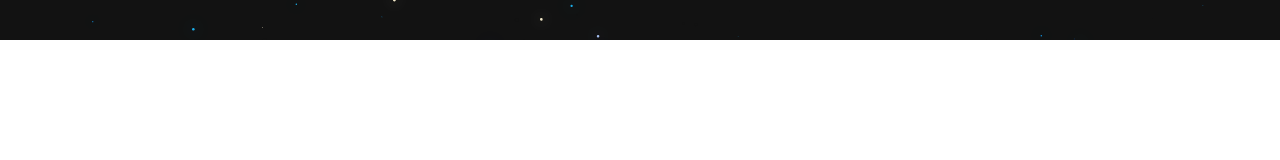
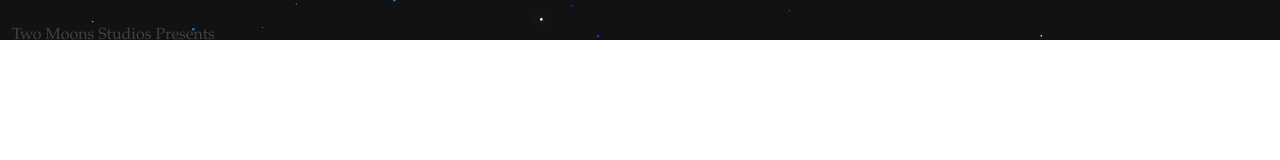
Before and after one commit to Wescarmstrong/twoMoonsRpg, a plain HTML site: page index.html in a window 1280 px wide. Shown: the top 160 px of the page. Drawn offline with Linux system fonts and the light colour scheme; animation ran at ten frames a second.

Commit message:
made better the stars, but theres more

```diff
--- a/bgCanvas.js
+++ b/bgCanvas.js
@@ -57,11 +57,12 @@ var timer = 0;
 var opacity = 1;
 var speed = 0.0005;
 var colors = [
-    "#0952BD",
-    "#A5BFF0",
-    "#118CD6",
-    "#1AAEE8",
-    "#F2E8C9"
+    "#9514DD",
+    "#5F0FE7",
+    "#FFFFFF",
+    "#0F2DB6",
+    "#3278D0",
+    "#FFFFFF"
 ];
 
 var initializeParticles;
@@ -69,7 +70,7 @@ var initializeParticles;
 (initializeParticles = function() {
     for (var i = 0; i < particleCount; i++) {
 
-        var randomColorIndex = Math.floor(Math.random() * 6);
+        var randomColorIndex = Math.floor(Math.random() * 7);
         var randomRadius = Math.random() * 2;
 
         // particles need to be spawned past screen width and height
--- a/index.html
+++ b/index.html
@@ -9,9 +9,9 @@
 
 </head>
 <body>
-    <p>Two Moons Studios Presents</p>
     <canvas id="layer1"></canvas>
     <canvas id="layer2" width="1440" height="720"></canvas>
+    <p>Two Moons Studios Presents</p>
     <script src="bgCanvas.js"></script>
     <script src="gameCanvas.js"></script>
 </body>
```
Also changed, not shown: img/3t3hyt.jpg (added), img/55e4c850874d5380ab7ea3cccea84c24--political-memes-store.jpg (added), img/646b5d938ecede17451063bcca8a97bb.jpg (added), img/FG1DOWCIH54FVN1.MEDIUM.jpg (added), img/bill-clinton-2016.jpg (added), img/meme.jpg (added).
